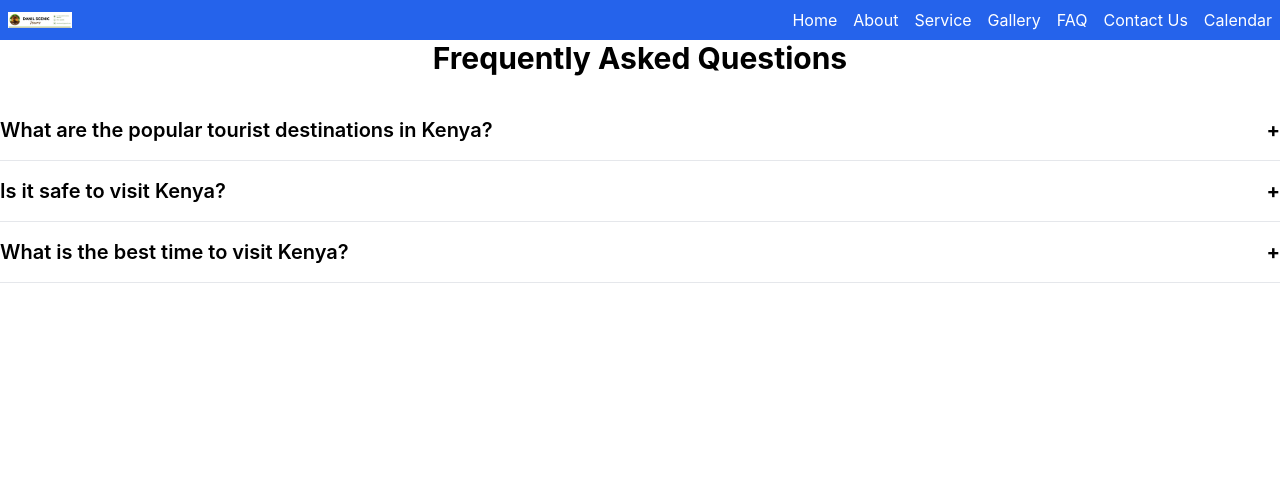
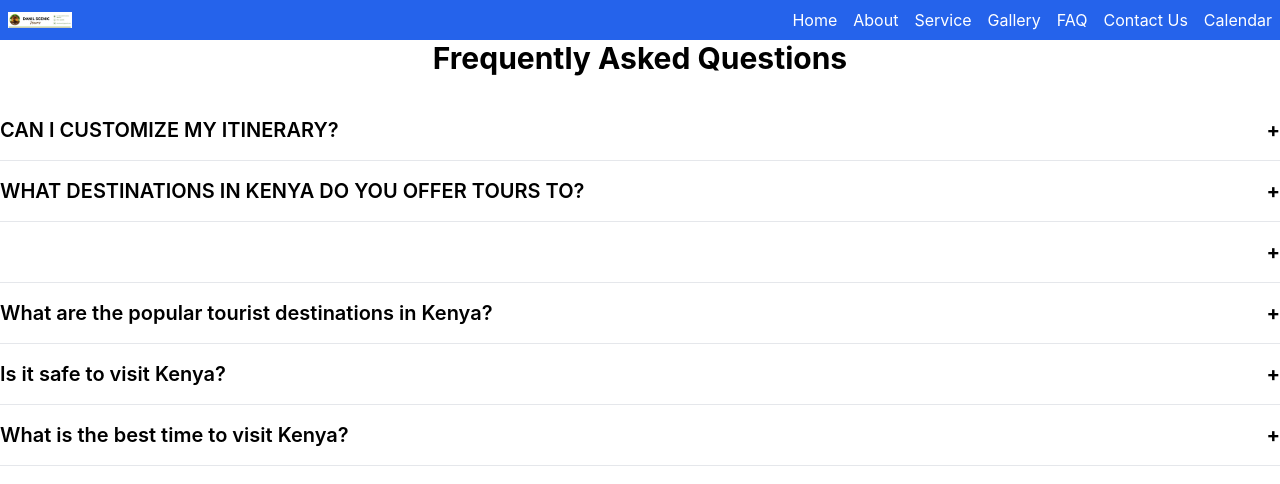
Before and after one commit to AlexIrungu/final-tours, a React (Create React App) app: page /faq in a window 1280 px wide. Shown: the top 484 px of the page. Built offline with nearby package versions, Linux system fonts and the light colour scheme.

Commit message:
updating

```diff
--- a/src/components/About.js
+++ b/src/components/About.js
@@ -17,8 +17,10 @@ function About() {
   <div className="about-card bg-white rounded-lg shadow-lg p-6 mb-6">
     <h1 className="text-blue-500 text-3xl font-bold mb-4">About Us</h1>
     <p className="text-gray-700">
-      DANIL SCENIC TOURS is a private limited company registered in Kenya founded by two shareholders/directors. It is located along Northern Bypass, Ebenezer Building. Being licensed by the Tourism Regulatory Authority as a Tour operator, it provides practical support to local and Foreign tourists in Kenya and deals with various organizational aspects of a trip ranging from creating touristic packages, determining the needs of various categories of clients, and making travel arrangements (accommodation, transport, meals, tours, insurance, and so on).
-      The company has competent staff members with requisite knowledge and skills in tourism.
+    DANIL SCENIC TOURS is a private limited company registered in Kenya, It is licensed by the Tourism Regulatory Authority as a Tour operator, it provides practical support to local and Foreign tourists in Kenya and deals with various organizational aspects of a trip ranging from creating touristic packages, determining the needs of various categories of clients, and making travel arrangements (accommodation, transport, meals, tours, insurance, and so on).
+The company has competent staff members with requisite knowledge and skills in tourism.
+
+The staff members include; Tour guide/drivers, Tour consultants, and Project Managers.
     </p>
   </div>
 </div>
--- a/src/components/FAQ.js
+++ b/src/components/FAQ.js
@@ -2,6 +2,21 @@ import React, { useState } from "react";
 
 function Faq() {
   const faqData = [
+    {
+      question: "CAN I CUSTOMIZE MY ITINERARY?",
+      answer:
+        "Yes, absolutely! At Danil Scenic Tours, we specialize in creating customized itineraries tailored to your preferences. We work closely with you to understand your interests, travel goals, and budget, and then design a personalized itinerary that suits your needs. Your trip to Kenya will be crafted according to your preferences, ensuring an unforgettable experience.",
+    },
+    {
+      question: "WHAT DESTINATIONS IN KENYA DO YOU OFFER TOURS TO?",
+      answer:
+        "Our tour packages are designed to provide a comprehensive and hassle-free experience. Depending on the specific itinerary, our packages typically include accommodations, meals as specified, transportation within Kenya, park and entrance fees, experienced guides, and activities mentioned in the itinerary. Any additional inclusions or exclusions will be clearly outlined in the tour package details provided to you.",
+    },
+    {
+      question: "",
+      answer:
+        "Some popular tourist destinations in Kenya are Maasai Mara National Reserve, Amboseli National Park, Tsavo National Park, and the coastal cities of Mombasa and Malindi.",
+    },
     {
       question: "What are the popular tourist destinations in Kenya?",
       answer:
--- a/src/components/Home.js
+++ b/src/components/Home.js
@@ -4,11 +4,17 @@ import Typical from "react-typical";
 
 import maasai from './assets/maasai.jpg';
 import transport from './assets/transport.jpg';
-import makiwa from './makiwa-hd.png'
+// import makiwa from './makiwa-hd.png'
+import kulture from './assets/kulture.jpg'
 
 function Home() {
   return (
-    <div className="home-page">
+    <div
+      className="home-page bg-cover bg-center"
+    //  style={{
+    //     backgroundImage: `url(${kulture})`, // Add parentheses around the URL
+    //   }}
+    >
       <main className="home-section relative grid grid-cols-2 items-center">
         {/* Animating Text */}
         <div className="home-content text-dark p-8">
@@ -30,7 +36,7 @@ function Home() {
                 steps={[
                   "Welcome to Danil Scenic Tours",
                   2000,
-                  "Explore the Beauty of Kenya",
+                  "Explore Scenic Wonders With Us...",
                   2000,
                   "Experience Thrilling Adventures",
                   2000,
@@ -58,7 +64,7 @@ function Home() {
         {/* Image on the Right */}
         <div className="flex justify-center">
           <img
-            src={makiwa}
+            src=""
             alt="Image"
             className="w-96 rounded-lg"
           />
--- a/src/components/LandingPage.js
+++ b/src/components/LandingPage.js
@@ -43,7 +43,7 @@ function LandingPage() {
             <h2 className="text-2xl font-bold">Follow Us</h2>
             <div className="social-icons mt-4">
               <a
-                href="https://twitter.com/your_twitter_handle"
+                href="https://twitter.com/@DanilScenic"
                 target="_blank"
                 rel="noopener noreferrer"
                 className="mr-4"
```
